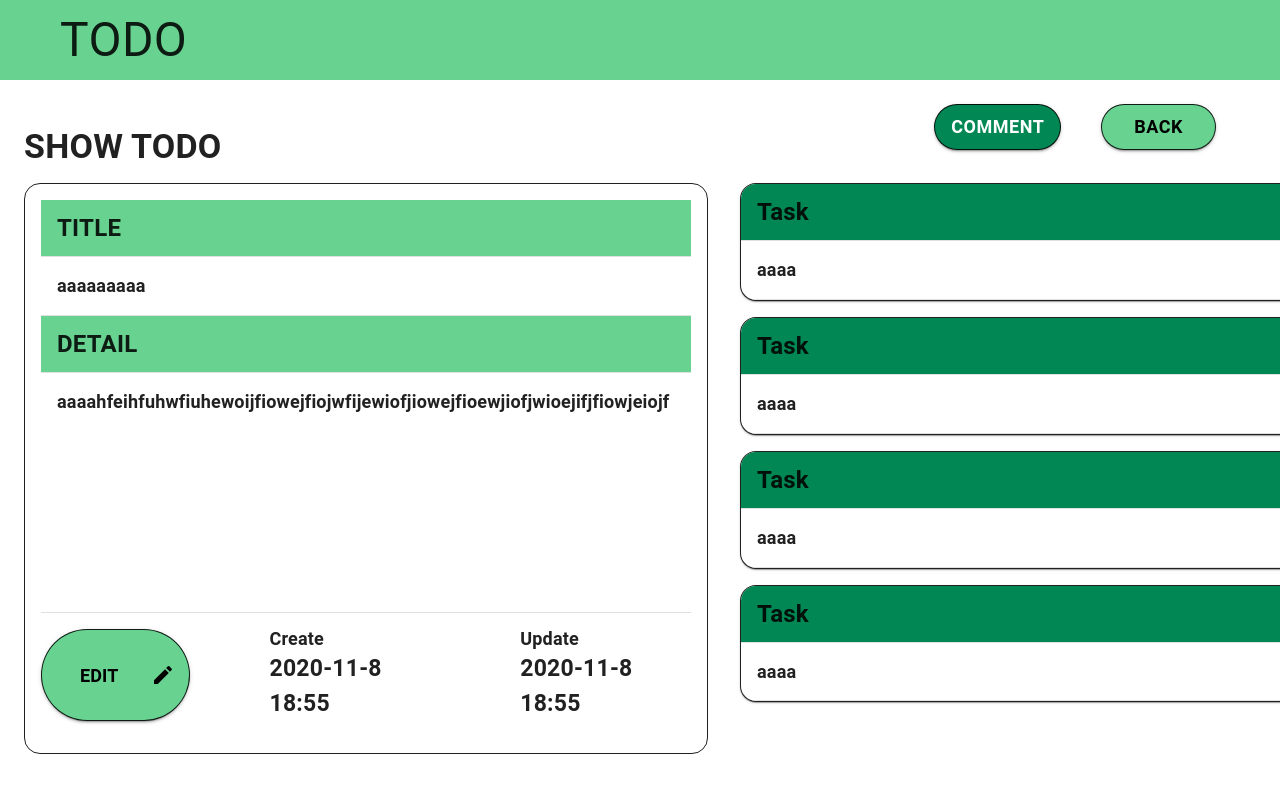
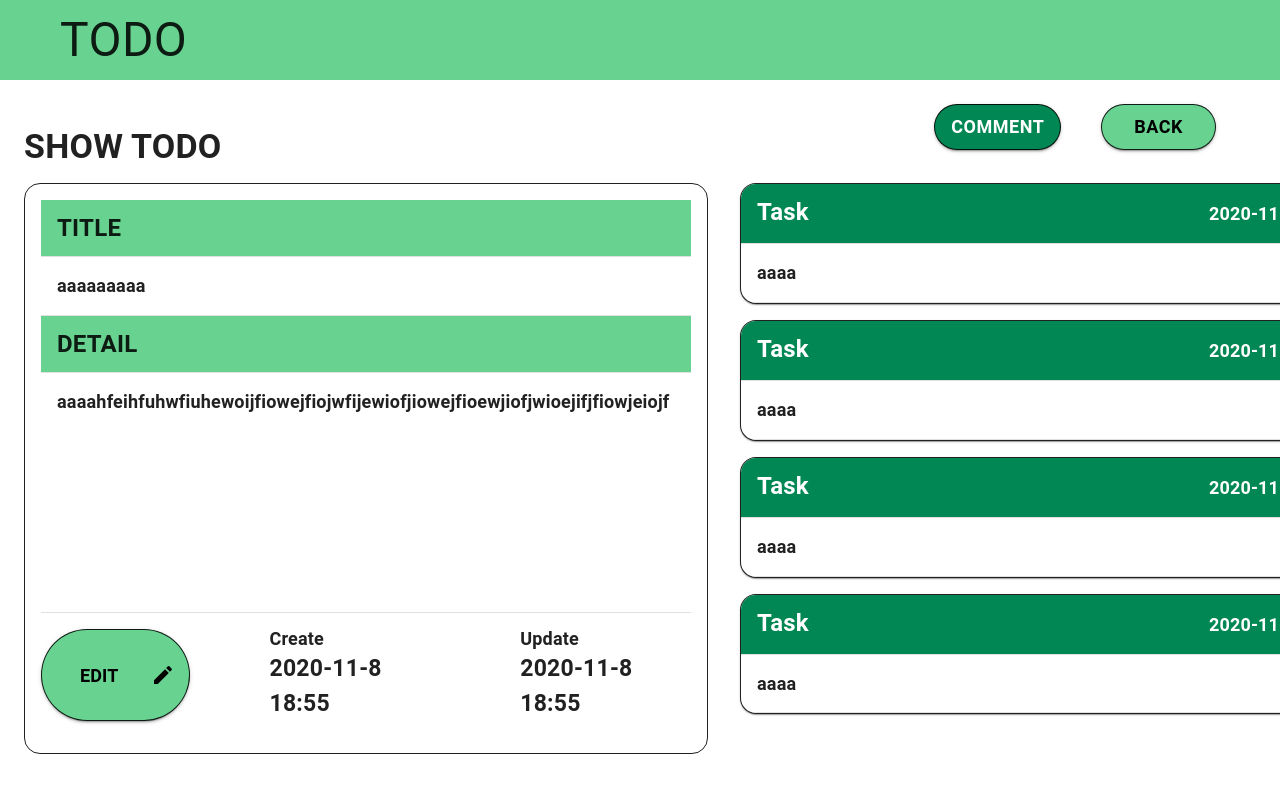
Before and after one commit to if-mentor/next_fire_todo_5, a Next.js app: page /detail in a window 1280 px wide. Shown: the top 792 px of the page. Built offline with nearby package versions, Linux system fonts and the light colour scheme.

Commit message:
#18_Todoリストの詳細画面作成、日付の追加、文字の色変更

```diff
--- a/pages/detail.tsx
+++ b/pages/detail.tsx
@@ -91,9 +91,10 @@ const detail: NextPage = () => {
             <Box>
               <TableContainer component={Paper} sx={{ mb: 2, border: 1, borderRadius: 4 }}>
                 <Table sx={{ minWidth: 650 }} aria-label="simple table">
-                  <TableHead>
-                    <TableCell sx={{ fontSize: "24px", fontWeight: "bold", background: "#008753" }}>
+                  <TableHead >
+                    <TableCell sx={{ fontSize: "24px", fontWeight: "bold", background: "#008753", display: "flex", color: "#FFF" }}>
                       Task
+                      <Typography sx={{ ml: 50, fontWeight: "bold", fontSize: 18, color: "#FFF" }}>2020-11-8 18:55</Typography>
                     </TableCell>
                   </TableHead>
                   <TableBody>
@@ -110,8 +111,9 @@ const detail: NextPage = () => {
               <TableContainer component={Paper} sx={{ mb: 2, border: 1, borderRadius: 4 }}>
                 <Table sx={{ minWidth: 650 }} aria-label="simple table">
                   <TableHead>
-                    <TableCell sx={{ fontSize: "24px", fontWeight: "bold", background: "#008753" }}>
+                    <TableCell sx={{ fontSize: "24px", fontWeight: "bold", background: "#008753", display: "flex", color: "#FFF" }}>
                       Task
+                      <Typography sx={{ ml: 50, fontWeight: "bold", fontSize: 18, color: "#FFF" }}>2020-11-8 18:55</Typography>
                     </TableCell>
                   </TableHead>
                   <TableBody>
@@ -128,8 +130,9 @@ const detail: NextPage = () => {
               <TableContainer component={Paper} sx={{ mb: 2, border: 1, borderRadius: 4 }}>
                 <Table sx={{ minWidth: 650 }} aria-label="simple table">
                   <TableHead>
-                    <TableCell sx={{ fontSize: "24px", fontWeight: "bold", background: "#008753" }}>
+                    <TableCell sx={{ fontSize: "24px", fontWeight: "bold", background: "#008753", display: "flex", color: "#FFF" }}>
                       Task
+                      <Typography sx={{ ml: 50, fontWeight: "bold", fontSize: 18, color: "#FFF" }}>2020-11-8 18:55</Typography>
                     </TableCell>
                   </TableHead>
                   <TableBody>
@@ -146,8 +149,9 @@ const detail: NextPage = () => {
               <TableContainer component={Paper} sx={{ border: 1, borderRadius: 4 }}>
                 <Table sx={{ minWidth: 650 }} aria-label="simple table">
                   <TableHead>
-                    <TableCell sx={{ fontSize: "24px", fontWeight: "bold", background: "#008753" }}>
+                    <TableCell sx={{ fontSize: "24px", fontWeight: "bold", background: "#008753", display: "flex", color: "#FFF" }}>
                       Task
+                      <Typography sx={{ ml: 50, fontWeight: "bold", fontSize: 18, color: "#FFF" }}>2020-11-8 18:55</Typography>
                     </TableCell>
                   </TableHead>
                   <TableBody>
```
